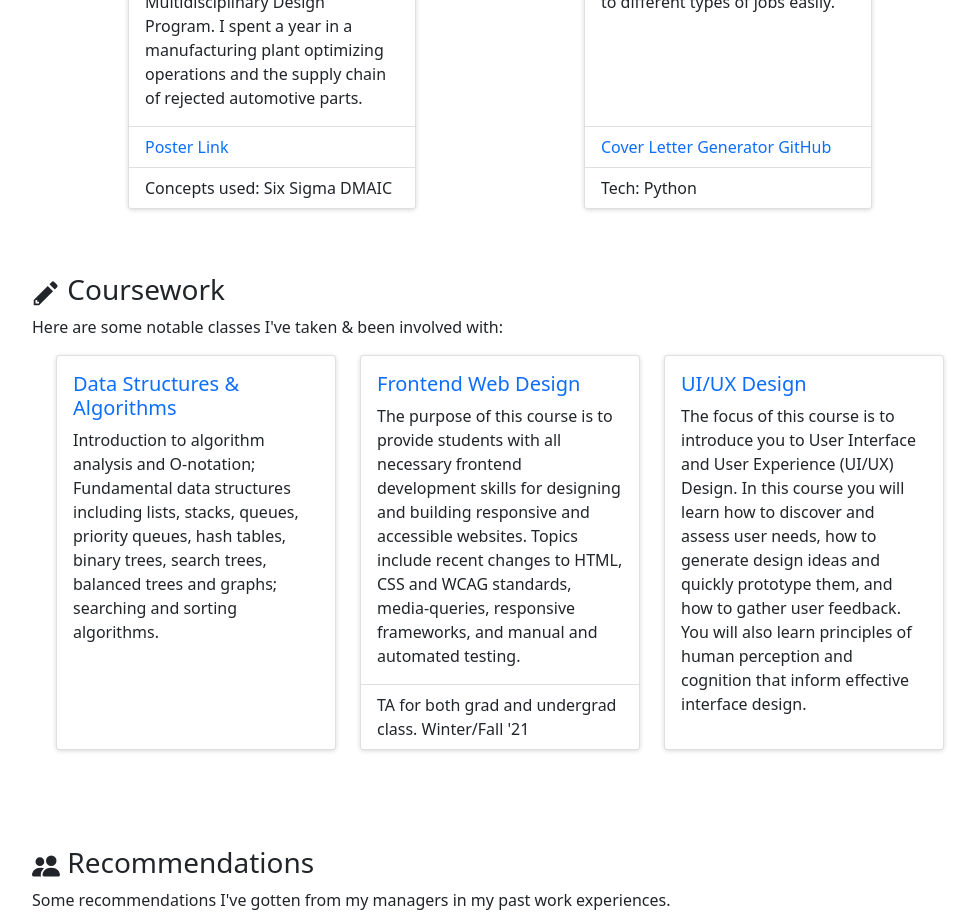
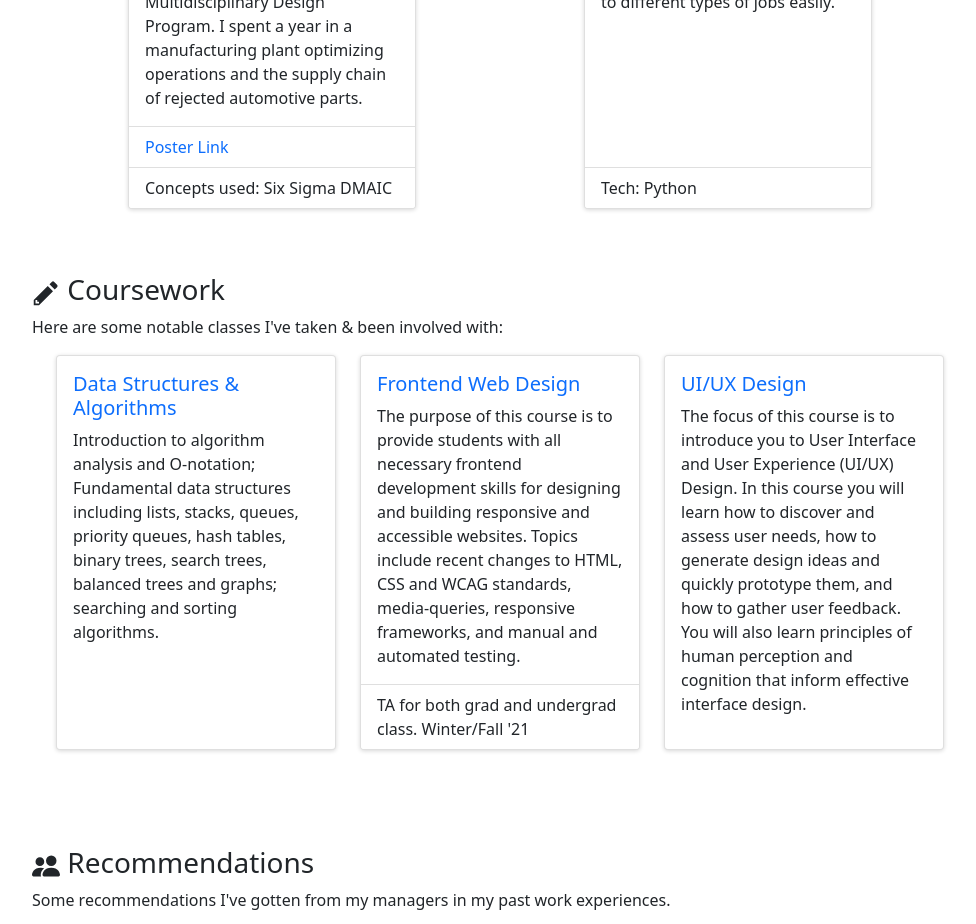
Before and after one commit to olili1999/personal-website, a React (Create React App) app: page / in a window 1280 px wide. Shown: the part 1620-2544 px from the top of the page, without its empty margins (300-1276 px from the left). Built offline with nearby package versions, Linux system fonts and the light colour scheme.

Commit message:
fixed some github links

```diff
--- a/src/App.js
+++ b/src/App.js
@@ -321,7 +321,6 @@ return (
                         </Card.Text>
                       </Card.Body>
                       <ListGroup className="list-group-flush">
-                        <ListGroupItem><a style ={{textDecoration: 'none'}} target = "_blank" href = "github.com/mac">Cover Letter Generator GitHub</a></ListGroupItem>
                         <ListGroupItem>Tech: Python</ListGroupItem>
                       </ListGroup>
                   </Card>
```
